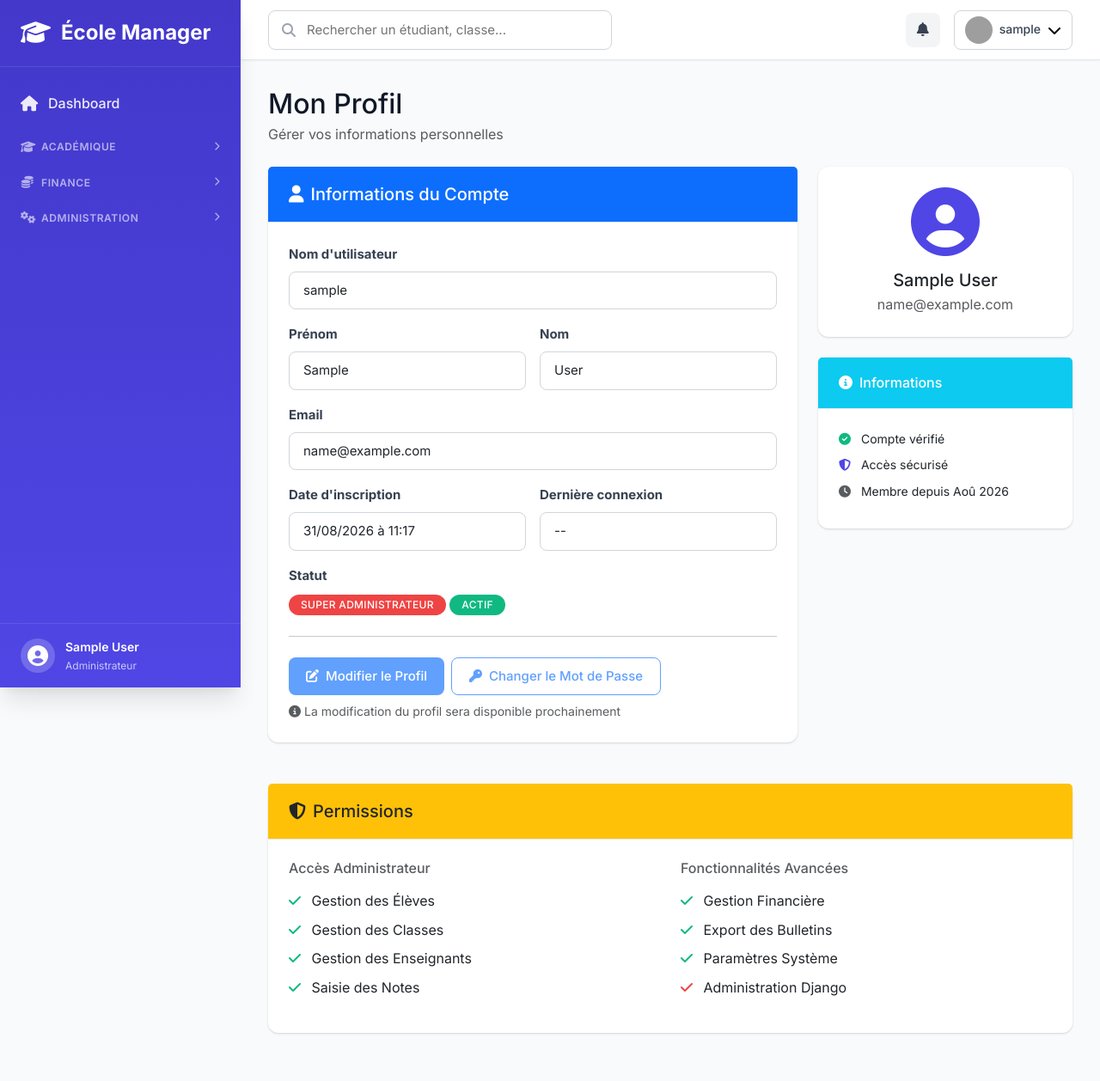
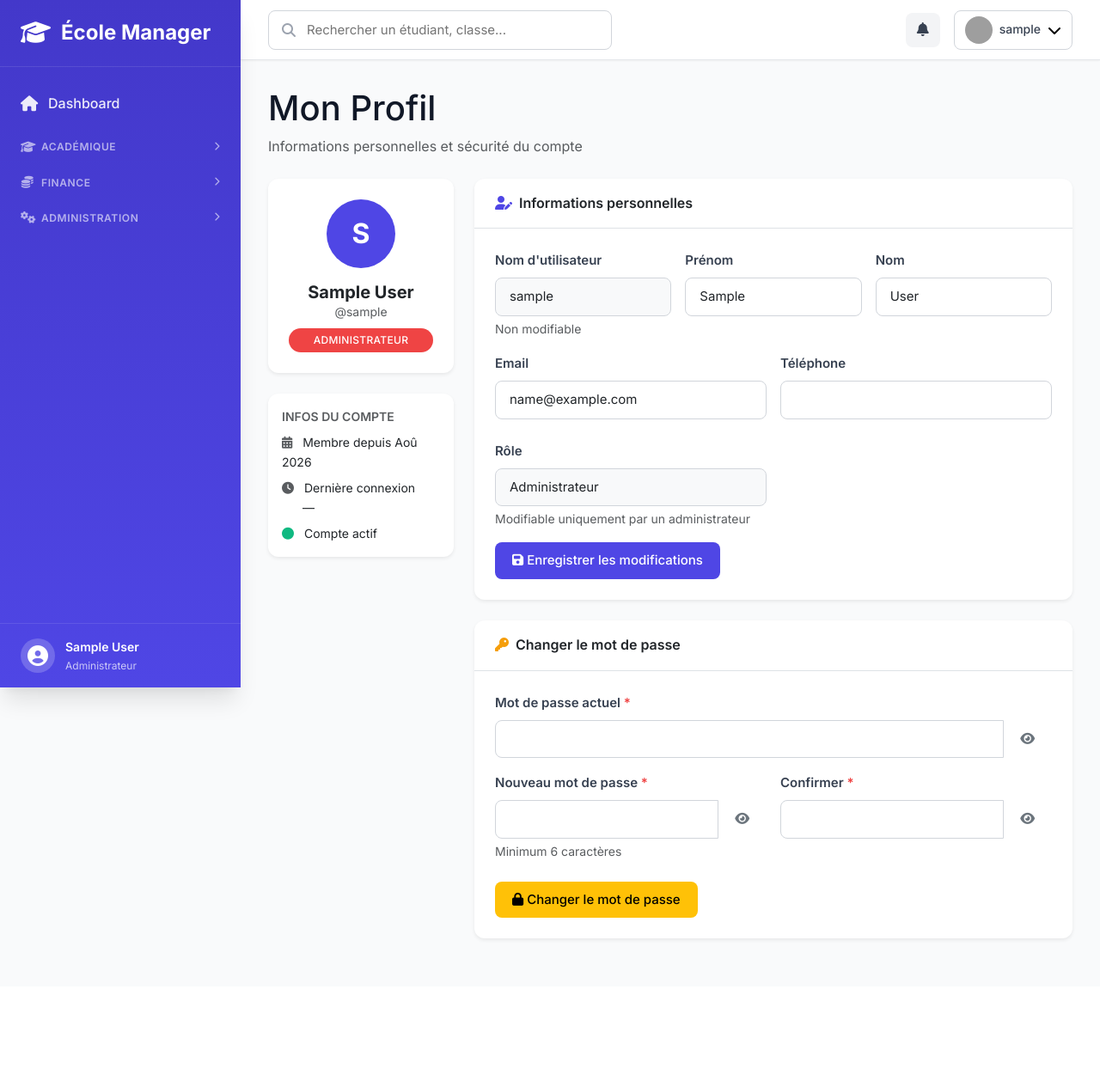
Before and after one commit to wendpuire01/ecole-main, a Django app: page /profile/ in a window 1280 px wide. Shown: the whole page at 86% size. After the commit the page ends 1095 px from the top, so only its background shows below. Run offline with Django 4.2, Linux system fonts and the light colour scheme; the visitor is signed in with stand-in values (Sample User, id 1); data that the repository does not hold is empty; some libraries are stand-ins or nearby versions; grey boxes are pictures that could not be loaded.

Commit message:
feat: Profil utilisateur - modifier infos + changer mot de passe; fix user_create educator

```diff
--- a/main/views.py
+++ b/main/views.py
@@ -183,11 +183,44 @@ def dashboard(request):
 
 @login_required
 def profile(request):
-    """Profil utilisateur"""
-    context = {
-        'user': request.user,
-    }
-    return render(request, 'profile.html', context)
+    """Profil utilisateur — modification des infos et du mot de passe"""
+    user = request.user
+    profile, _ = UserProfile.objects.get_or_create(user=user)
+
+    if request.method == 'POST':
+        action = request.POST.get('action')
+
+        if action == 'edit_profile':
+            user.first_name = request.POST.get('first_name', '').strip()
+            user.last_name  = request.POST.get('last_name', '').strip()
+            user.email      = request.POST.get('email', '').strip()
+            profile.phone   = request.POST.get('phone', '').strip()
+            user.save()
+            profile.save()
+            messages.success(request, 'Profil mis à jour avec succès.')
+
+        elif action == 'change_password':
+            current  = request.POST.get('current_password', '')
+            new_pwd  = request.POST.get('new_password', '')
+            confirm  = request.POST.get('confirm_password', '')
+
+            if not user.check_password(current):
+                messages.error(request, 'Mot de passe actuel incorrect.')
+            elif len(new_pwd) < 6:
+                messages.error(request, 'Le nouveau mot de passe doit contenir au moins 6 caractères.')
+            elif new_pwd != confirm:
+                messages.error(request, 'Les deux nouveaux mots de passe ne correspondent pas.')
+            else:
+                user.set_password(new_pwd)
+                user.save()
+                # Maintenir la session active après changement de mot de passe
+                from django.contrib.auth import update_session_auth_hash
+                update_session_auth_hash(request, user)
+                messages.success(request, 'Mot de passe modifié avec succès.')
+
+        return redirect('profile')
+
+    return render(request, 'profile.html', {'user_profile': profile})
 
 
 @login_required
@@ -302,10 +335,10 @@ def user_create(request):
                 last_name=last_name,
                 email=email,
             )
-            profile = user.profile
+            profile, _ = UserProfile.objects.get_or_create(user=user)
             profile.role = role
             profile.phone = phone
-            if teacher_id and role == 'teacher':
+            if teacher_id and role == 'educator':
                 profile.teacher_id = teacher_id
             profile.save()
             messages.success(request, f'Utilisateur « {username} » créé avec succès.')
@@ -337,7 +370,7 @@ def user_edit(request, pk):
         profile.role  = request.POST.get('role', profile.role)
         profile.phone = request.POST.get('phone', '').strip()
         teacher_id    = request.POST.get('teacher_id') or None
-        if profile.role == 'teacher' and teacher_id:
+        if profile.role == 'educator' and teacher_id:
             profile.teacher_id = teacher_id
         else:
             profile.teacher = None
--- a/templates/profile.html
+++ b/templates/profile.html
@@ -1,200 +1,226 @@
 {% extends 'base.html' %}
 {% load static %}
 
-{% block title %}Mon Profil - Gestion d'École{% endblock %}
+{% block title %}Mon Profil{% endblock %}
 
 {% block content %}
-<div class="profile-page">
-    <!-- Page Header -->
 <div class="d-flex justify-content-between align-items-center mb-4">
     <div>
-            <h1 class="h2 mb-1">Mon Profil</h1>
-            <p class="text-muted mb-0">Gérer vos informations personnelles</p>
+        <h1 class="page-title">Mon Profil</h1>
+        <p class="text-muted mb-0">Informations personnelles et sécurité du compte</p>
     </div>
 </div>
 
-    <div class="row">
-        <!-- Profile Information -->
-        <div class="col-lg-8">
-            <div class="card mb-4">
-                <div class="card-header bg-primary text-white">
-                    <h5 class="mb-0"><i class="fas fa-user me-2"></i>Informations du Compte</h5>
+<div class="row g-4">
+
+    <!-- ══ Colonne gauche : avatar + résumé ══ -->
+    <div class="col-lg-3">
+        <div class="card border-0 shadow-sm text-center p-4 mb-4">
+            <div class="mx-auto mb-3 rounded-circle d-flex align-items-center justify-content-center"
+                 style="width:80px;height:80px;background:var(--primary);font-size:2rem;color:white;font-weight:700;">
+                {{ user.username|first|upper }}
             </div>
-                <div class="card-body">
-                    <div class="row g-3">
-                        <div class="col-md-12">
-                            <label class="form-label fw-bold">Nom d'utilisateur</label>
-                            <input type="text" class="form-control" value="{{ user.username }}" readonly>
+            <h5 class="fw-bold mb-0">{{ user.get_full_name|default:user.username }}</h5>
+            <p class="text-muted small mb-2">@{{ user.username }}</p>
+
+            {% with role=user_profile.role %}
+            <span class="badge rounded-pill
+                {% if role == 'admin' %}bg-danger
+                {% elif role == 'founder' %}bg-dark
+                {% elif role == 'director' %}bg-primary
+                {% elif role == 'educator' %}bg-success
+                {% elif role == 'cashier' %}bg-warning text-dark
+                {% else %}bg-secondary{% endif %} px-3 py-2">
+                {{ user_profile.get_role_display }}
+            </span>
+            {% endwith %}
         </div>
 
-                        <div class="col-md-6">
-                            <label class="form-label fw-bold">Prénom</label>
-                            <input type="text" class="form-control" value="{{ user.first_name|default:'--' }}" readonly>
-                        </div>
-
-                        <div class="col-md-6">
-                            <label class="form-label fw-bold">Nom</label>
-                            <input type="text" class="form-control" value="{{ user.last_name|default:'--' }}" readonly>
-                        </div>
-
-                        <div class="col-md-12">
-                            <label class="form-label fw-bold">Email</label>
-                            <input type="email" class="form-control" value="{{ user.email|default:'--' }}" readonly>
-                        </div>
-
-                        <div class="col-md-6">
-                            <label class="form-label fw-bold">Date d'inscription</label>
-                            <input type="text" class="form-control" value="{{ user.date_joined|date:'d/m/Y à H:i' }}" readonly>
-                        </div>
-
-                        <div class="col-md-6">
-                            <label class="form-label fw-bold">Dernière connexion</label>
-                            <input type="text" class="form-control" value="{{ user.last_login|date:'d/m/Y à H:i'|default:'--' }}" readonly>
-                        </div>
-
-                        <div class="col-md-12">
-                            <label class="form-label fw-bold">Statut</label>
-                            <div>
-                                {% if user.is_superuser %}
-                                <span class="badge bg-danger">Super Administrateur</span>
-                                {% elif user.is_staff %}
-                                <span class="badge bg-warning">Administrateur</span>
-                                {% else %}
-                                <span class="badge bg-info">Utilisateur</span>
-                                {% endif %}
-
-                                {% if user.is_active %}
-                                <span class="badge bg-success">Actif</span>
-                                {% else %}
-                                <span class="badge bg-secondary">Inactif</span>
-                                {% endif %}
-                            </div>
-                        </div>
-                    </div>
-
-                    <hr class="my-4">
-
-                    <div class="d-flex gap-2">
-                        <button type="button" class="btn btn-primary" disabled>
-                            <i class="fas fa-edit me-2"></i>Modifier le Profil
-                        </button>
-                        <button type="button" class="btn btn-outline-primary" disabled>
-                            <i class="fas fa-key me-2"></i>Changer le Mot de Passe
-                        </button>
-                    </div>
-                    <small class="text-muted d-block mt-2">
-                        <i class="fas fa-info-circle me-1"></i>La modification du profil sera disponible prochainement
-                    </small>
-                </div>
-            </div>
-        </div>
-
-        <!-- Quick Stats -->
-        <div class="col-lg-4">
-            <!-- User Avatar -->
-            <div class="card mb-4">
-                <div class="card-body text-center">
-                    <div class="mb-3">
-                        <i class="fas fa-user-circle fa-5x text-primary"></i>
-                    </div>
-                    <h5 class="mb-1">{{ user.get_full_name|default:user.username }}</h5>
-                    <p class="text-muted mb-0">{{ user.email|default:'Aucun email' }}</p>
-                </div>
-            </div>
-
-            <!-- Account Info -->
-            <div class="card border-info">
-                <div class="card-header bg-info text-white">
-                    <h6 class="mb-0"><i class="fas fa-info-circle me-2"></i>Informations</h6>
-                </div>
-                <div class="card-body">
-                    <ul class="list-unstyled mb-0 small">
+        <div class="card border-0 shadow-sm p-3">
+            <div class="small text-muted fw-semibold mb-2 text-uppercase">Infos du compte</div>
+            <ul class="list-unstyled small mb-0">
                 <li class="mb-2">
-                            <i class="fas fa-check-circle text-success me-2"></i>
-                            Compte vérifié
-                        </li>
-                        <li class="mb-2">
-                            <i class="fas fa-shield-alt text-primary me-2"></i>
-                            Accès sécurisé
+                    <i class="fas fa-calendar-alt text-muted me-2"></i>
+                    Membre depuis {{ user.date_joined|date:"M Y" }}
                 </li>
                 <li class="mb-2">
                     <i class="fas fa-clock text-muted me-2"></i>
-                            Membre depuis {{ user.date_joined|date:'M Y' }}
+                    Dernière connexion<br>
+                    <span class="ms-4">{{ user.last_login|date:"d/m/Y à H:i"|default:"—" }}</span>
+                </li>
+                <li>
+                    <i class="fas fa-circle text-{% if user.is_active %}success{% else %}danger{% endif %} me-2"></i>
+                    Compte {% if user.is_active %}actif{% else %}désactivé{% endif %}
                 </li>
             </ul>
         </div>
     </div>
+
+    <!-- ══ Colonne droite : formulaires ══ -->
+    <div class="col-lg-9">
+
+        <!-- ── Modifier les informations ── -->
+        <div class="card border-0 shadow-sm mb-4">
+            <div class="card-header bg-transparent border-bottom fw-semibold py-3">
+                <i class="fas fa-user-edit me-2 text-primary"></i>Informations personnelles
+            </div>
+            <div class="card-body p-4">
+                <form method="post" novalidate>
+                    {% csrf_token %}
+                    <input type="hidden" name="action" value="edit_profile">
+
+                    <div class="row g-3 mb-3">
+                        <div class="col-md-4">
+                            <label class="form-label fw-semibold">Nom d'utilisateur</label>
+                            <input type="text" class="form-control bg-light" value="{{ user.username }}" readonly>
+                            <div class="form-text">Non modifiable</div>
+                        </div>
+                        <div class="col-md-4">
+                            <label class="form-label fw-semibold">Prénom</label>
+                            <input type="text" name="first_name" class="form-control"
+                                   value="{{ user.first_name }}">
+                        </div>
+                        <div class="col-md-4">
+                            <label class="form-label fw-semibold">Nom</label>
+                            <input type="text" name="last_name" class="form-control"
+                                   value="{{ user.last_name }}">
                         </div>
                     </div>
 
-    <!-- Permissions (for admin users) -->
-    {% if user.is_staff %}
-    <div class="row mt-4">
-        <div class="col-12">
-            <div class="card border-warning">
-                <div class="card-header bg-warning text-dark">
-                    <h5 class="mb-0"><i class="fas fa-shield-alt me-2"></i>Permissions</h5>
-                </div>
-                <div class="card-body">
-                    <div class="row">
+                    <div class="row g-3 mb-4">
                         <div class="col-md-6">
-                            <h6 class="text-muted mb-3">Accès Administrateur</h6>
-                            <ul class="list-unstyled">
-                                <li class="mb-2">
-                                    <i class="fas fa-check text-success me-2"></i>
-                                    Gestion des Élèves
-                                </li>
-                                <li class="mb-2">
-                                    <i class="fas fa-check text-success me-2"></i>
-                                    Gestion des Classes
-                                </li>
-                                <li class="mb-2">
-                                    <i class="fas fa-check text-success me-2"></i>
-                                    Gestion des Enseignants
-                                </li>
-                                <li class="mb-2">
-                                    <i class="fas fa-check text-success me-2"></i>
-                                    Saisie des Notes
-                                </li>
-                            </ul>
+                            <label class="form-label fw-semibold">Email</label>
+                            <input type="email" name="email" class="form-control"
+                                   value="{{ user.email }}">
                         </div>
                         <div class="col-md-6">
-                            <h6 class="text-muted mb-3">Fonctionnalités Avancées</h6>
-                            <ul class="list-unstyled">
-                                <li class="mb-2">
-                                    <i class="fas fa-check text-success me-2"></i>
-                                    Gestion Financière
-                                </li>
-                                <li class="mb-2">
-                                    <i class="fas fa-check text-success me-2"></i>
-                                    Export des Bulletins
-                                </li>
-                                <li class="mb-2">
-                                    <i class="fas fa-check text-success me-2"></i>
-                                    Paramètres Système
-                                </li>
-                                {% if user.is_superuser %}
-                                <li class="mb-2">
-                                    <i class="fas fa-check text-danger me-2"></i>
-                                    Administration Django
-                                </li>
-                                {% endif %}
-                            </ul>
+                            <label class="form-label fw-semibold">Téléphone</label>
+                            <input type="text" name="phone" class="form-control"
+                                   value="{{ user_profile.phone }}">
                         </div>
                     </div>
+
+                    <div class="row g-3 mb-2">
+                        <div class="col-md-6">
+                            <label class="form-label fw-semibold">Rôle</label>
+                            <input type="text" class="form-control bg-light"
+                                   value="{{ user_profile.get_role_display }}" readonly>
+                            <div class="form-text">Modifiable uniquement par un administrateur</div>
                         </div>
                     </div>
+
+                    <button type="submit" class="btn btn-primary mt-2">
+                        <i class="fas fa-save me-1"></i>Enregistrer les modifications
+                    </button>
+                </form>
             </div>
         </div>
-    {% endif %}
+
+        <!-- ── Changer le mot de passe ── -->
+        <div class="card border-0 shadow-sm">
+            <div class="card-header bg-transparent border-bottom fw-semibold py-3">
+                <i class="fas fa-key me-2 text-warning"></i>Changer le mot de passe
+            </div>
+            <div class="card-body p-4">
+                <form method="post" novalidate id="pwdForm">
+                    {% csrf_token %}
+                    <input type="hidden" name="action" value="change_password">
+
+                    <div class="mb-3">
+                        <label class="form-label fw-semibold">Mot de passe actuel <span class="text-danger">*</span></label>
+                        <div class="input-group">
+                            <input type="password" name="current_password" id="currentPwd"
+                                   class="form-control" required autocomplete="current-password">
+                            <button type="button" class="btn btn-outline-secondary toggle-pwd" data-target="currentPwd">
+                                <i class="fas fa-eye"></i>
+                            </button>
+                        </div>
+                    </div>
+
+                    <div class="row g-3 mb-4">
+                        <div class="col-md-6">
+                            <label class="form-label fw-semibold">Nouveau mot de passe <span class="text-danger">*</span></label>
+                            <div class="input-group">
+                                <input type="password" name="new_password" id="newPwd"
+                                       class="form-control" required minlength="6" autocomplete="new-password">
+                                <button type="button" class="btn btn-outline-secondary toggle-pwd" data-target="newPwd">
+                                    <i class="fas fa-eye"></i>
+                                </button>
+                            </div>
+                            <div class="form-text">Minimum 6 caractères</div>
+                        </div>
+                        <div class="col-md-6">
+                            <label class="form-label fw-semibold">Confirmer <span class="text-danger">*</span></label>
+                            <div class="input-group">
+                                <input type="password" name="confirm_password" id="confirmPwd"
+                                       class="form-control" required autocomplete="new-password">
+                                <button type="button" class="btn btn-outline-secondary toggle-pwd" data-target="confirmPwd">
+                                    <i class="fas fa-eye"></i>
+                                </button>
+                            </div>
+                            <div class="form-text" id="matchHint"></div>
+                        </div>
+                    </div>
+
+                    <button type="submit" class="btn btn-warning">
+                        <i class="fas fa-lock me-1"></i>Changer le mot de passe
+                    </button>
+                </form>
+            </div>
+        </div>
+
+    </div><!-- /col-lg-9 -->
 </div>
 {% endblock %}
 
 {% block extra_js %}
 <script>
-// Placeholder for future profile editing functionality
-document.addEventListener('DOMContentLoaded', function() {
-    console.log('Profile page loaded for user: {{ user.username }}');
+// Afficher / masquer les mots de passe
+document.querySelectorAll('.toggle-pwd').forEach(function(btn) {
+    btn.addEventListener('click', function() {
+        var input = document.getElementById(this.dataset.target);
+        var icon  = this.querySelector('i');
+        if (input.type === 'password') {
+            input.type = 'text';
+            icon.classList.replace('fa-eye', 'fa-eye-slash');
+        } else {
+            input.type = 'password';
+            icon.classList.replace('fa-eye-slash', 'fa-eye');
+        }
+    });
+});
+
+// Vérification en temps réel : les deux mots de passe correspondent
+var newPwd     = document.getElementById('newPwd');
+var confirmPwd = document.getElementById('confirmPwd');
+var matchHint  = document.getElementById('matchHint');
+
+function checkMatch() {
+    if (!confirmPwd.value) { matchHint.textContent = ''; return; }
+    if (newPwd.value === confirmPwd.value) {
+        matchHint.textContent = '✓ Les mots de passe correspondent';
+        matchHint.className = 'form-text text-success';
+        confirmPwd.classList.remove('is-invalid');
+        confirmPwd.classList.add('is-valid');
+    } else {
+        matchHint.textContent = '✗ Les mots de passe ne correspondent pas';
+        matchHint.className = 'form-text text-danger';
+        confirmPwd.classList.remove('is-valid');
+        confirmPwd.classList.add('is-invalid');
+    }
+}
+
+newPwd.addEventListener('input', checkMatch);
+confirmPwd.addEventListener('input', checkMatch);
+
+// Bloquer la soumission si les mots de passe ne correspondent pas
+document.getElementById('pwdForm').addEventListener('submit', function(e) {
+    if (newPwd.value && confirmPwd.value && newPwd.value !== confirmPwd.value) {
+        e.preventDefault();
+        matchHint.textContent = '✗ Les mots de passe ne correspondent pas';
+        matchHint.className = 'form-text text-danger';
+        confirmPwd.focus();
+    }
 });
 </script>
 {% endblock %}
```
Lines whose indentation alone changed are shown as unchanged.
